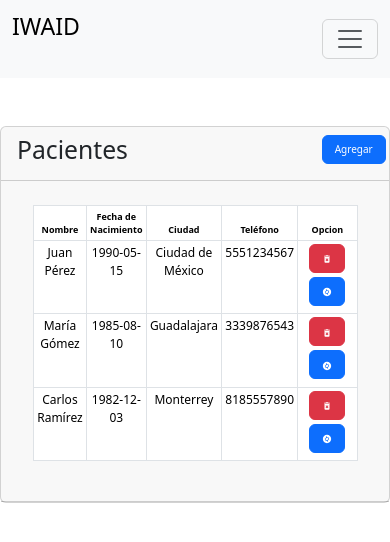
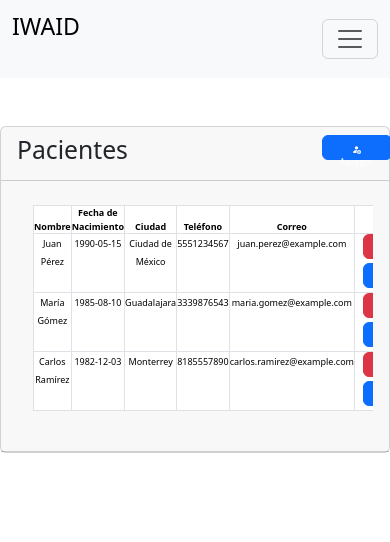
Before and after one commit to Chris-THC/iwaid-ui, a React (Create React App) app: page /patient in a window 390 px wide. Shown: the top 542 px of the page. Built offline with nearby package versions, Linux system fonts and the light colour scheme.

Commit message:
Update button styles and add icons

```diff
--- a/src/Components/Patient/TablePatient.jsx
+++ b/src/Components/Patient/TablePatient.jsx
@@ -1,9 +1,9 @@
 import React, { useContext } from "react";
 import { ModalPatient } from "./ModalPatient";
 import { GetTheAppContext } from "../../Context/AppContext";
-import "../../Css/Table.css";
-import { MdDeleteForever } from "react-icons/md";
-import { MdChangeCircle } from "react-icons/md";
+import "../../Css/TablePatients.css";
+import { MdDeleteForever, MdChangeCircle } from "react-icons/md";
+import { BsPersonFillAdd } from "react-icons/bs";
 import { Button } from "react-bootstrap";
 
 export const TablePatient = ({ dataTable }) => {
@@ -17,7 +17,7 @@ export const TablePatient = ({ dataTable }) => {
     setTextAlert,
   } = useContext(GetTheAppContext);
 
-  const displayedFields = ["nombre", "fechaNacimiento", "ciudad", "telefono"];
+  const displayedFields = ["nombre", "fechaNacimiento", "ciudad", "telefono","correo"];
 
   return (
     <div className="container mt-5">
@@ -37,7 +37,7 @@ export const TablePatient = ({ dataTable }) => {
                 setActionButtonModal("Agregar");
               }}
             >
-              Agregar
+              <BsPersonFillAdd /> Agregar
             </Button>
           </div>
         </div>
@@ -51,6 +51,7 @@ export const TablePatient = ({ dataTable }) => {
                   <th>Fecha de Nacimiento</th>
                   <th>Ciudad</th>
                   <th>Teléfono</th>
+                  <th>Correo</th>
                   <th>Opcion</th>
                 </tr>
               </thead>
@@ -78,7 +79,8 @@ export const TablePatient = ({ dataTable }) => {
                         <MdDeleteForever
                           id="btnDeletePatient"
                           className="btn-icon-lg"
-                        />
+                        />{" "}
+                        Eliminar
                       </Button>
 
                       <Button
@@ -91,7 +93,7 @@ export const TablePatient = ({ dataTable }) => {
                           setActionButtonModal("Editar");
                         }}
                       >
-                        <MdChangeCircle className="btn-icon-lg" />
+                        <MdChangeCircle className="btn-icon-lg" /> Editar
                       </Button>
                     </td>
                   </tr>
--- a/src/Css/Table.css
+++ /dev/null
@@ -1,35 +0,0 @@
-@media (max-width: 768px) {
-  td {
-    font-size: 12px;
-  }
-  .custom-table {
-    font-size: 14px;
-  }
-
-  .custom-table td,
-  .custom-table th {
-    padding: 0.5rem;
-  }
-}
-
-@media (max-width: 500px) {
-  .custom-table {
-    font-size: 9px;
-  }
-
-  .custom-table td,
-  .custom-table th {
-    padding: 0.2rem;
-  }
-  .btn-sm {
-    font-size: 9px;
-  }
-
-  #idTextPatient {
-    font-size: 12px;
-  }
-
-  #btnTables {
-    font-size: 10px;
-  }
-}
--- /dev/null
+++ b/src/Css/TablePatients.css
@@ -0,0 +1,39 @@
+#btnTables {
+  font-size: 12px;
+  height: 30px;
+  width: 85px;
+}
+
+.custom-table td,
+.custom-table th {
+  padding: 0;
+}
+
+@media (max-width: 800px) {
+  td {
+    font-size: 12px;
+  }
+  .custom-table {
+    font-size: 12px;
+  }
+}
+
+@media (max-width: 550px) {
+  .custom-table {
+    font-size: 9px;
+  }
+
+  .btn-sm {
+    font-size: 9px;
+  }
+
+  #idTextPatient {
+    font-size: 9px;
+  }
+
+  #btnTables {
+    font-size: 9px;
+    height: 25px;
+    width: 70px;
+  }
+}
```
